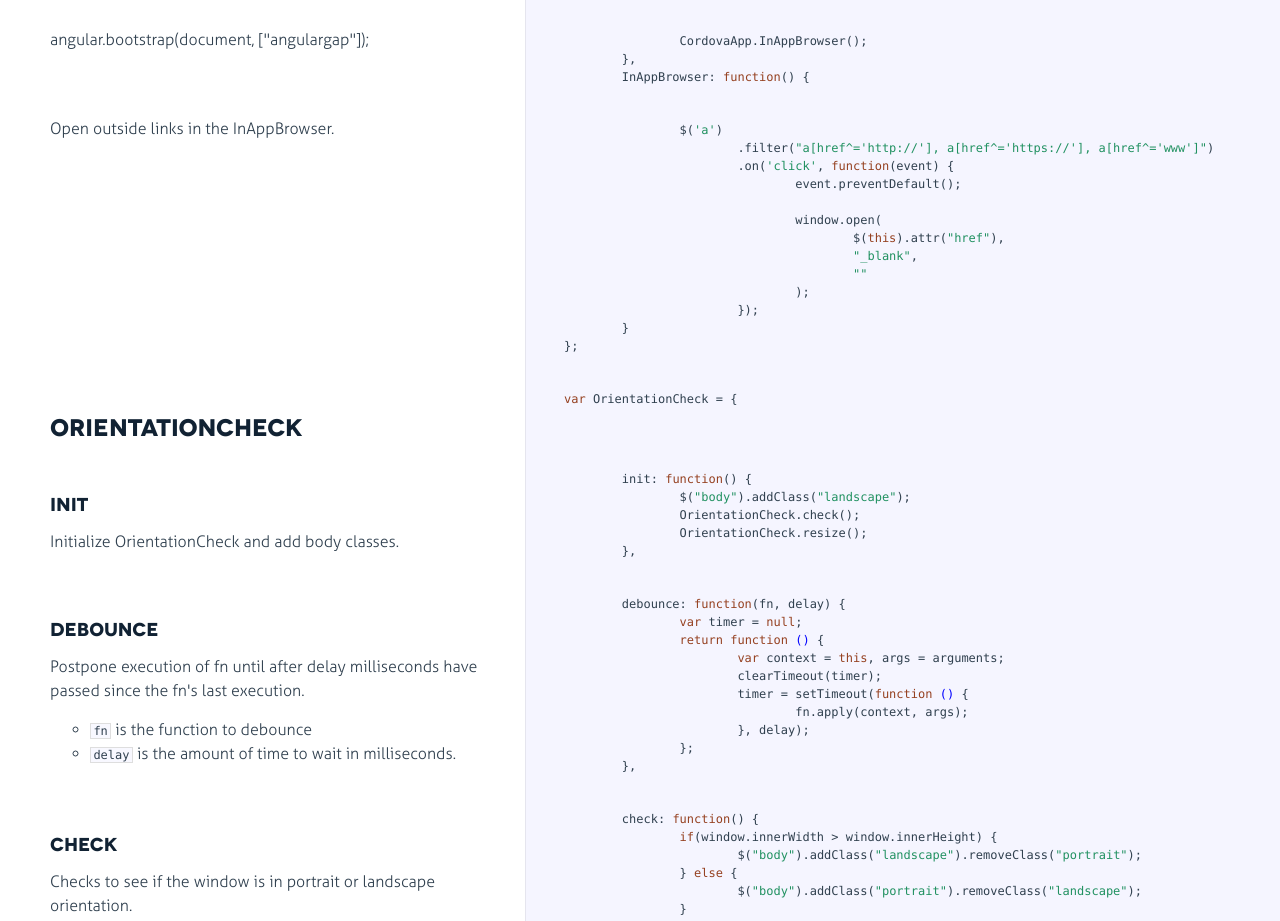
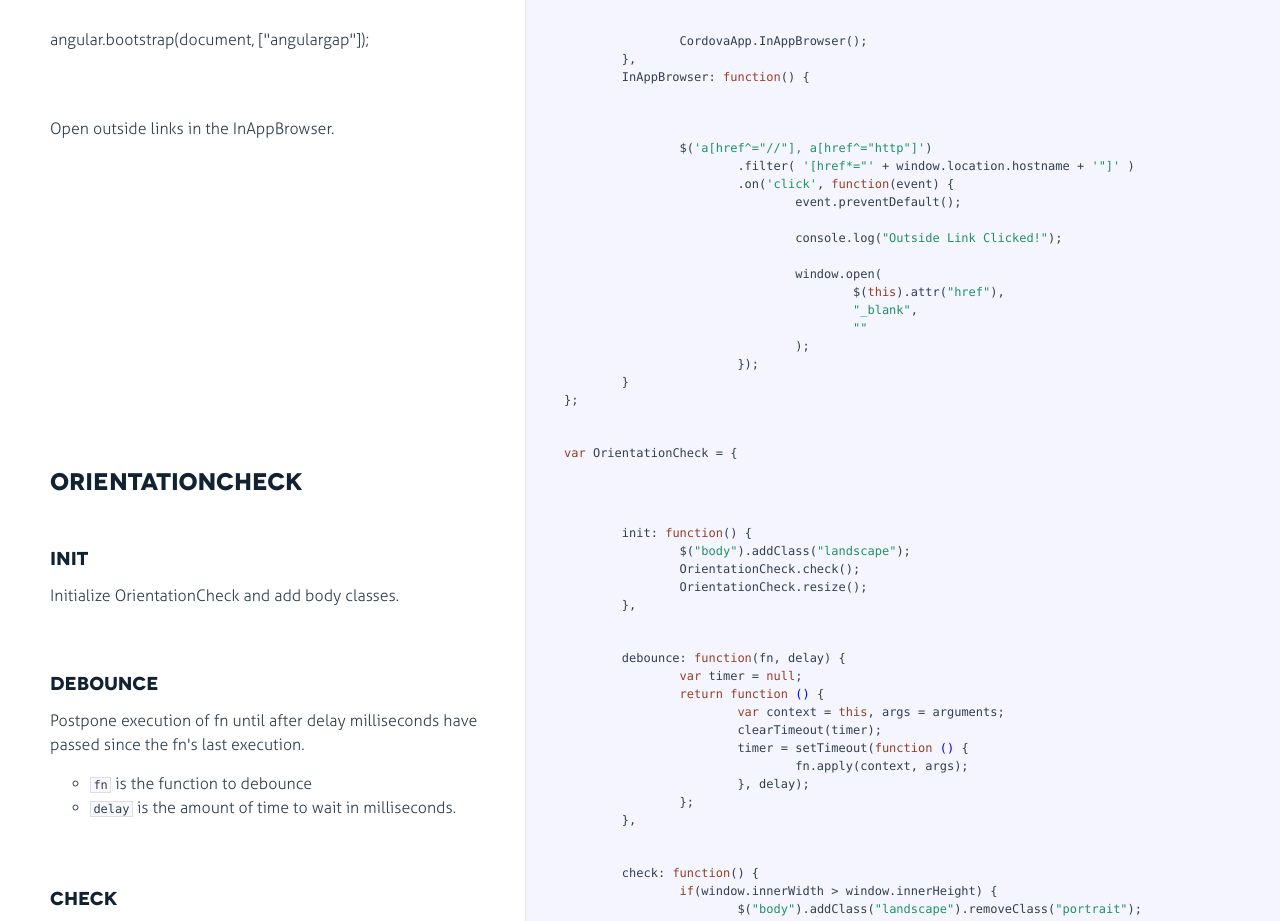
Before and after one commit to DevinClark/ngDocs, a website: page docs/app.html in a window 1280 px wide. Shown: the part 1500-2421 px from the top of the page. Drawn offline with Linux system fonts and the light colour scheme.

Commit message:
Update docs.

```diff
--- a/docs/app.html
+++ b/docs/app.html
@@ -198,10 +198,13 @@
 
             </div>
 
-            <div class="content"><div class='highlight'><pre>		$(<span class="string">'a'</span>)
-			.filter(<span class="string">"a[href^='http://'], a[href^='https://'], a[href^='www']"</span>)
+            <div class="content"><div class='highlight'><pre>
+		$(<span class="string">'a[href^="//"], a[href^="http"]'</span>)
+			.filter( <span class="string">'[href*="'</span> + window.location.hostname + <span class="string">'"]'</span> )
 			.on(<span class="string">'click'</span>, <span class="keyword">function</span>(event) {
 				event.preventDefault();
+
+				console.log(<span class="string">"Outside Link Clicked!"</span>);
 
 				window.open(
 					$(<span class="keyword">this</span>).attr(<span class="string">"href"</span>),
```
